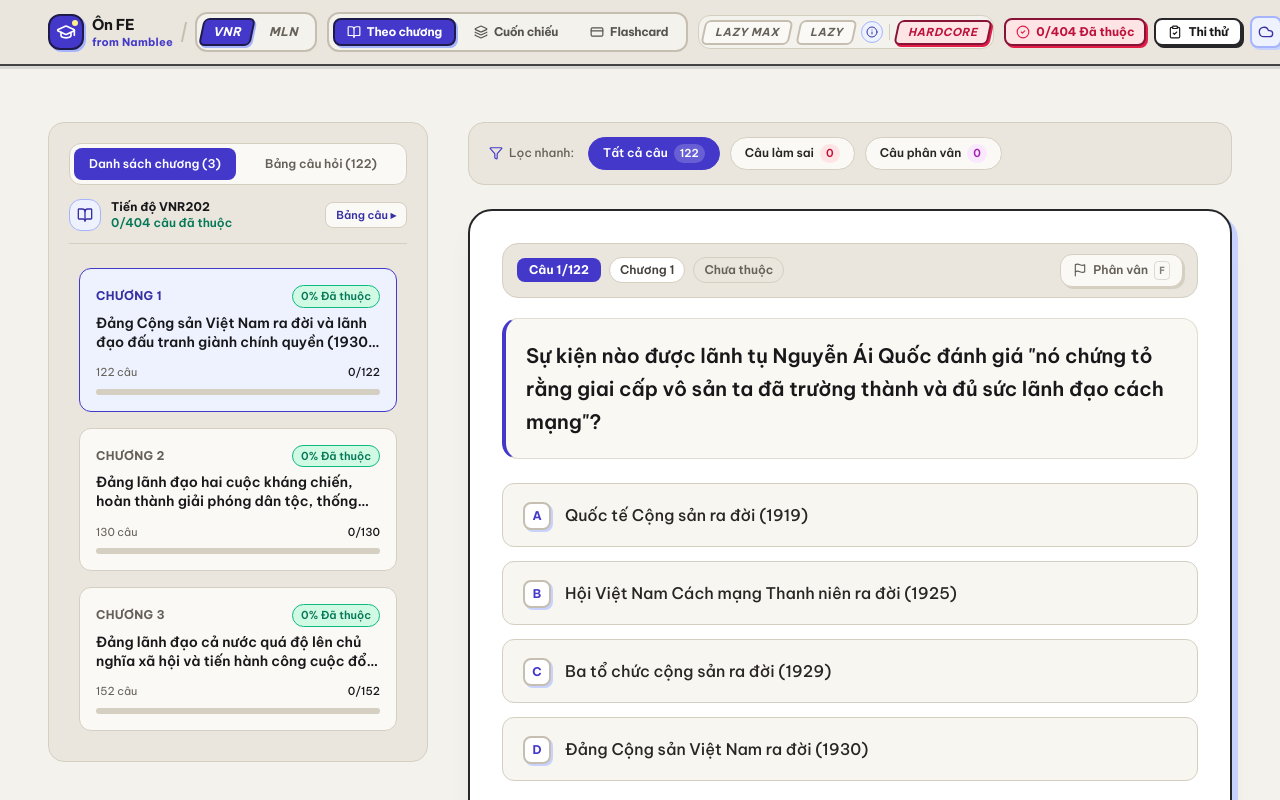
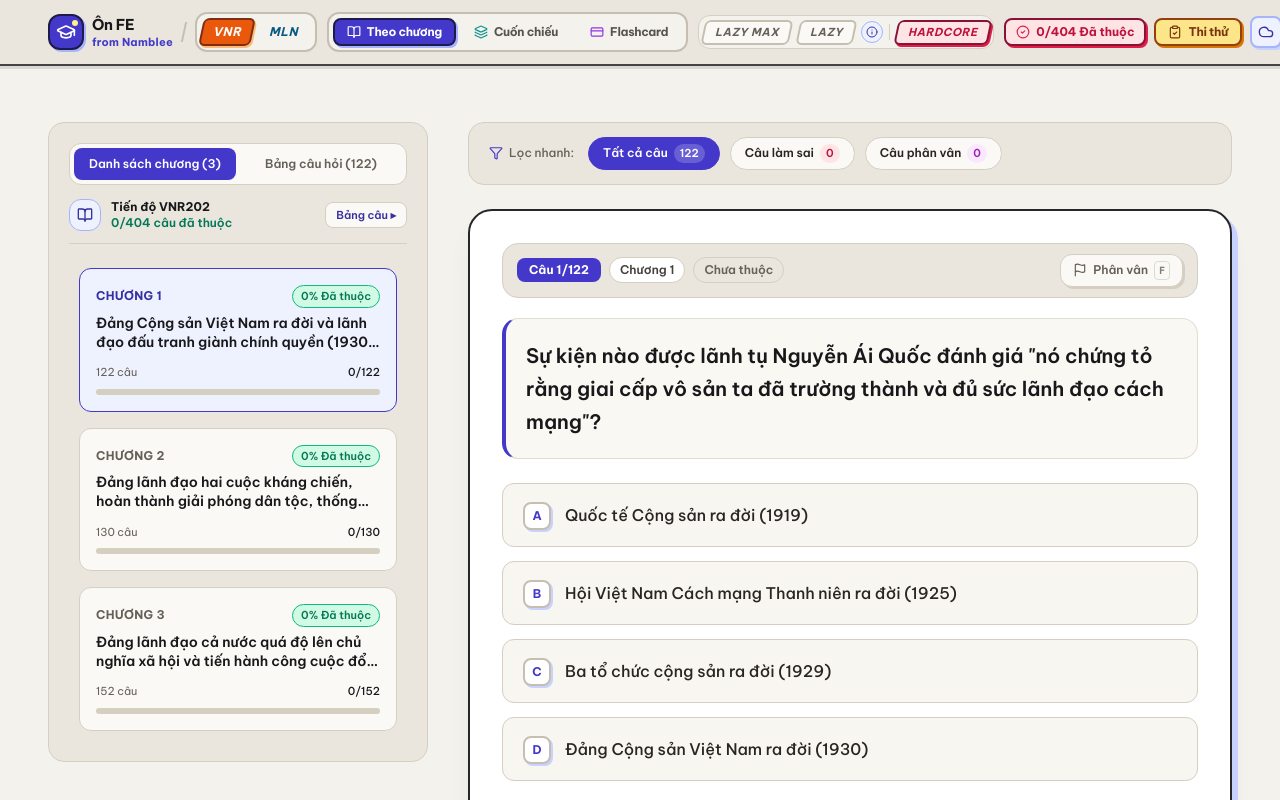
Before and after one commit to namlek19/lastFE, a React (Vite) app: page / in a window 1280 px wide. Shown: the top 800 px of the page. Built offline with nearby package versions, Linux system fonts and the light colour scheme.

Commit message:
go go go go

```diff
--- a/src/components/Header.tsx
+++ b/src/components/Header.tsx
@@ -33,15 +33,92 @@ const MODE_TABS: {
   id: StudyMode;
   label: string;
   Icon: React.ComponentType<{ className?: string }>;
+  activePlateClass: string;
+  inactiveClass: string;
+  mobileInactiveClass: string;
+  inactiveIconClass: string;
+  accentFill: string;
+  smokeTint: string;
+  sparkleFill: string;
 }[] = [
-  { id: 'chapter', label: 'Theo chương', Icon: BookOpen },
-  { id: 'rolling', label: 'Cuốn chiếu', Icon: Layers },
-  { id: 'flashcard', label: 'Flashcard', Icon: CreditCard },
+  {
+    id: 'chapter',
+    label: 'Theo chương',
+    Icon: BookOpen,
+    activePlateClass:
+      'border-[#1E1B4B] bg-[#4338CA] shadow-[2px_2px_0_0_#A5B4FC] dark:border-[#A5B4FC] dark:bg-[#4338CA] dark:shadow-[2px_2px_0_0_#312E81]',
+    inactiveClass:
+      'border-transparent text-[#57534E] hover:border-[#A5B4FC] hover:bg-[#EEF2FF] hover:text-[#3730A3] dark:text-[#9CA39B] dark:hover:border-[#818CF8]/60 dark:hover:bg-[#312E81]/35 dark:hover:text-[#A5B4FC]',
+    mobileInactiveClass:
+      'border-[#C6BEB0] bg-[#FAF9F5] text-[#57534E] shadow-[2px_2px_0_0_#D5CFC2] hover:border-[#A5B4FC] hover:bg-[#EEF2FF] hover:text-[#3730A3] dark:border-[#2C302B] dark:bg-[#1C1F1C] dark:text-[#9CA39B] dark:shadow-[2px_2px_0_0_#0A0B0A] dark:hover:border-[#818CF8]/60 dark:hover:bg-[#312E81]/35 dark:hover:text-[#A5B4FC]',
+    inactiveIconClass: 'text-[#4338CA] dark:text-[#818CF8]',
+    accentFill: '#4338CA',
+    smokeTint: '#C7D2FE',
+    sparkleFill: '#6366F1',
+  },
+  {
+    id: 'rolling',
+    label: 'Cuốn chiếu',
+    Icon: Layers,
+    activePlateClass:
+      'border-[#134E4A] bg-[#0D9488] shadow-[2px_2px_0_0_#5EEAD4] dark:border-[#5EEAD4] dark:bg-[#0D9488] dark:shadow-[2px_2px_0_0_#115E59]',
+    inactiveClass:
+      'border-transparent text-[#57534E] hover:border-[#5EEAD4] hover:bg-[#CCFBF1] hover:text-[#0F766E] dark:text-[#9CA39B] dark:hover:border-[#2DD4BF]/60 dark:hover:bg-[#134E4A]/45 dark:hover:text-[#5EEAD4]',
+    mobileInactiveClass:
+      'border-[#C6BEB0] bg-[#FAF9F5] text-[#57534E] shadow-[2px_2px_0_0_#D5CFC2] hover:border-[#5EEAD4] hover:bg-[#CCFBF1] hover:text-[#0F766E] dark:border-[#2C302B] dark:bg-[#1C1F1C] dark:text-[#9CA39B] dark:shadow-[2px_2px_0_0_#0A0B0A] dark:hover:border-[#2DD4BF]/60 dark:hover:bg-[#134E4A]/45 dark:hover:text-[#5EEAD4]',
+    inactiveIconClass: 'text-[#0D9488] dark:text-[#2DD4BF]',
+    accentFill: '#0D9488',
+    smokeTint: '#99F6E4',
+    sparkleFill: '#14B8A6',
+  },
+  {
+    id: 'flashcard',
+    label: 'Flashcard',
+    Icon: CreditCard,
+    activePlateClass:
+      'border-[#4C1D95] bg-[#9333EA] shadow-[2px_2px_0_0_#D8B4FE] dark:border-[#D8B4FE] dark:bg-[#9333EA] dark:shadow-[2px_2px_0_0_#581C87]',
+    inactiveClass:
+      'border-transparent text-[#57534E] hover:border-[#D8B4FE] hover:bg-[#F3E8FF] hover:text-[#7E22CE] dark:text-[#9CA39B] dark:hover:border-[#C084FC]/60 dark:hover:bg-[#581C87]/45 dark:hover:text-[#E9D5FF]',
+    mobileInactiveClass:
+      'border-[#C6BEB0] bg-[#FAF9F5] text-[#57534E] shadow-[2px_2px_0_0_#D5CFC2] hover:border-[#D8B4FE] hover:bg-[#F3E8FF] hover:text-[#7E22CE] dark:border-[#2C302B] dark:bg-[#1C1F1C] dark:text-[#9CA39B] dark:shadow-[2px_2px_0_0_#0A0B0A] dark:hover:border-[#C084FC]/60 dark:hover:bg-[#581C87]/45 dark:hover:text-[#E9D5FF]',
+    inactiveIconClass: 'text-[#9333EA] dark:text-[#C084FC]',
+    accentFill: '#9333EA',
+    smokeTint: '#E9D5FF',
+    sparkleFill: '#C084FC',
+  },
 ];
 
-const SUBJECT_ITEMS: { id: SubjectId; shortCode: string }[] = [
-  { id: 'vnr202', shortCode: 'VNR' },
-  { id: 'mln131', shortCode: 'MLN' },
+const SUBJECT_ITEMS: {
+  id: SubjectId;
+  shortCode: string;
+  activeClass: string;
+  inactiveClass: string;
+  accentFill: string;
+  smokeTint: string;
+  sparkleFill: string;
+}[] = [
+  {
+    id: 'vnr202',
+    shortCode: 'VNR',
+    activeClass:
+      'border-[#7C2D12] bg-[#EA580C] text-white shadow-[2px_2px_0_0_#FDBA74] hover:bg-[#C2410C] dark:border-[#FDBA74] dark:bg-[#EA580C] dark:text-white dark:shadow-[2px_2px_0_0_#9A3412] dark:hover:bg-[#C2410C]',
+    inactiveClass:
+      'border-transparent bg-transparent text-[#9A3412] hover:border-[#FB923C] hover:bg-[#FFF7ED] hover:text-[#C2410C] dark:text-[#FDBA74]/85 dark:hover:border-[#FB923C]/70 dark:hover:bg-[#7C2D12]/40 dark:hover:text-[#FED7AA]',
+    accentFill: '#EA580C',
+    smokeTint: '#FED7AA',
+    sparkleFill: '#F97316',
+  },
+  {
+    id: 'mln131',
+    shortCode: 'MLN',
+    activeClass:
+      'border-[#0C4A6E] bg-[#0284C7] text-white shadow-[2px_2px_0_0_#7DD3FC] hover:bg-[#0369A1] dark:border-[#7DD3FC] dark:bg-[#0284C7] dark:text-white dark:shadow-[2px_2px_0_0_#075985] dark:hover:bg-[#0369A1]',
+    inactiveClass:
+      'border-transparent bg-transparent text-[#075985] hover:border-[#38BDF8] hover:bg-[#E0F2FE] hover:text-[#0369A1] dark:text-[#7DD3FC]/85 dark:hover:border-[#38BDF8]/70 dark:hover:bg-[#0C4A6E]/45 dark:hover:text-[#BAE6FD]',
+    accentFill: '#0284C7',
+    smokeTint: '#BAE6FD',
+    sparkleFill: '#38BDF8',
+  },
 ];
 
 const TIER_BADGE_STYLES: Record<StudyTier, { pill: string; icon: string }> = {
@@ -178,7 +255,7 @@ export const Header: React.FC<HeaderProps> = ({
               aria-label="Chọn môn học"
               className="inline-flex shrink-0 items-center gap-1 overflow-visible rounded-xl border-2 border-[#C6BEB0] bg-[#F4F2EC] p-0.5 dark:border-[#2C302B] dark:bg-[#0F100E] sm:p-1"
             >
-              {SUBJECT_ITEMS.map(({ id, shortCode }) => {
+              {SUBJECT_ITEMS.map(({ id, shortCode, activeClass, inactiveClass, accentFill, smokeTint, sparkleFill }) => {
                 const meta = SUBJECTS[id];
                 const isActive = subject === id;
                 const isBursting = subjectBurst?.id === id;
@@ -198,9 +275,9 @@ export const Header: React.FC<HeaderProps> = ({
                         key={`subj-particles-${id}-${subjectBurst.seq}`}
                         isMiss={false}
                         showShards={true}
-                        accentFill="#4338CA"
-                        smokeTint="#C7D2FE"
-                        sparkleFill="#6366F1"
+                        accentFill={accentFill}
+                        smokeTint={smokeTint}
+                        sparkleFill={sparkleFill}
                         className="pointer-events-none absolute left-1/2 top-1/2 z-0 h-[58px] w-[112px] -translate-x-1/2 -translate-y-1/2 overflow-visible"
                       />
                     )}
@@ -221,9 +298,7 @@ export const Header: React.FC<HeaderProps> = ({
                     >
                       <span
                         className={`inline-flex -skew-x-12 items-center justify-center rounded-md border-2 px-2 py-0.5 text-[11px] font-black italic tracking-wider whitespace-nowrap transition-colors duration-150 sm:px-2.5 sm:py-1 sm:text-xs ${
-                          isActive
-                            ? 'border-[#1E1B4B] bg-[#4338CA] text-white shadow-[2px_2px_0_0_#A5B4FC] hover:bg-[#3730A3] dark:border-[#A5B4FC] dark:bg-[#4338CA] dark:text-white dark:shadow-[2px_2px_0_0_#312E81] dark:hover:bg-[#3730A3]'
-                            : 'border-transparent bg-transparent text-[#656058] hover:border-[#A5B4FC] hover:bg-[#EEF2FF] hover:text-[#3730A3] dark:text-[#9CA39B] dark:hover:border-[#818CF8]/60 dark:hover:bg-[#312E81]/35 dark:hover:text-[#A5B4FC]'
+                          isActive ? activeClass : inactiveClass
                         }`}
                       >
                         <span className="skew-x-12">{shortCode}</span>
@@ -240,7 +315,17 @@ export const Header: React.FC<HeaderProps> = ({
             aria-label="Chế độ học tập"
             className="hidden shrink-0 items-center gap-1 overflow-visible rounded-xl border-2 border-[#C6BEB0] bg-[#F4F2EC] p-1 dark:border-[#2C302B] dark:bg-[#0F100E] lg:flex"
           >
-            {MODE_TABS.map(({ id, label, Icon }) => {
+            {MODE_TABS.map(({
+              id,
+              label,
+              Icon,
+              activePlateClass,
+              inactiveClass,
+              inactiveIconClass,
+              accentFill,
+              smokeTint,
+              sparkleFill,
+            }) => {
               const isActive = mode === id;
               const isBursting = modeBurst?.id === id;
 
@@ -251,9 +336,7 @@ export const Header: React.FC<HeaderProps> = ({
                   onClick={() => handleModeClick(id)}
                   aria-current={isActive ? 'page' : undefined}
                   className={`sakuga-btn group relative inline-flex cursor-pointer items-center justify-center gap-1.5 overflow-visible rounded-lg border-2 py-1 text-xs font-extrabold tracking-tight whitespace-nowrap lg:px-2.5 xl:px-3 2xl:px-3.5 2xl:text-[13px] ${
-                    isActive
-                      ? 'border-transparent text-white'
-                      : 'border-transparent text-[#57534E] hover:border-[#A5B4FC] hover:bg-[#EEF2FF] hover:text-[#3730A3] dark:text-[#9CA39B] dark:hover:border-[#818CF8]/55 dark:hover:bg-[#312E81]/30 dark:hover:text-[#A5B4FC]'
+                    isActive ? 'border-transparent text-white' : inactiveClass
                   }`}
                 >
                   {isBursting && modeBurst && (
@@ -261,9 +344,9 @@ export const Header: React.FC<HeaderProps> = ({
                       key={`mode-desktop-particles-${id}-${modeBurst.seq}`}
                       isMiss={false}
                       showShards={false}
-                      accentFill="#4338CA"
-                      smokeTint="#C7D2FE"
-                      sparkleFill="#6366F1"
+                      accentFill={accentFill}
+                      smokeTint={smokeTint}
+                      sparkleFill={sparkleFill}
                       className="pointer-events-none absolute left-1/2 top-1/2 z-0 h-[62px] w-[128px] -translate-x-1/2 -translate-y-1/2 overflow-visible"
                     />
                   )}
@@ -271,10 +354,14 @@ export const Header: React.FC<HeaderProps> = ({
                     <motion.span
                       layoutId="header-mode-active-desktop"
                       transition={{ type: 'spring', stiffness: 460, damping: 30 }}
-                      className="pointer-events-none absolute -inset-[2px] z-[1] rounded-lg border-2 border-[#1E1B4B] bg-[#4338CA] shadow-[2px_2px_0_0_#A5B4FC] dark:border-[#A5B4FC] dark:bg-[#4338CA] dark:shadow-[2px_2px_0_0_#312E81]"
+                      className={`pointer-events-none absolute -inset-[2px] z-[1] rounded-lg border-2 ${activePlateClass}`}
                     />
                   )}
-                  <Icon className="relative z-10 hidden h-3.5 w-3.5 shrink-0 transition-transform duration-150 group-hover:-rotate-6 xl:block" />
+                  <Icon
+                    className={`relative z-10 hidden h-3.5 w-3.5 shrink-0 transition-transform duration-150 group-hover:-rotate-6 xl:block ${
+                      isActive ? 'text-white' : inactiveIconClass
+                    }`}
+                  />
                   <span className="relative z-10">{label}</span>
                 </button>
               );
@@ -329,8 +416,8 @@ export const Header: React.FC<HeaderProps> = ({
                   key={`exam-particles-${examBurstSeq}`}
                   isMiss={false}
                   showShards={true}
-                  accentFill="#4338CA"
-                  smokeTint="#C7D2FE"
+                  accentFill="#EA580C"
+                  smokeTint="#FEF08A"
                   sparkleFill="#FACC15"
                   className="pointer-events-none absolute left-1/2 top-1/2 z-0 h-[60px] w-[118px] -translate-x-1/2 -translate-y-1/2 overflow-visible"
                 />
@@ -342,8 +429,8 @@ export const Header: React.FC<HeaderProps> = ({
                 transition={{ type: 'spring', stiffness: 360, damping: 16 }}
                 className={`relative z-10 inline-flex items-center gap-1.5 rounded-lg border-2 px-2 py-1 text-[11px] font-extrabold tracking-tight whitespace-nowrap transition-colors duration-150 sm:px-2.5 sm:text-xs xl:px-3 ${
                   mode === 'exam'
-                    ? 'border-[#1E1B4B] bg-[#4338CA] text-white shadow-[2px_2px_0_0_#A5B4FC] hover:bg-[#3730A3] dark:border-[#A5B4FC] dark:bg-[#4338CA] dark:text-white dark:shadow-[2px_2px_0_0_#312E81] dark:hover:bg-[#3730A3]'
-                    : 'border-[#27272A] bg-[#FFFFFF] text-[#18181B] shadow-[2px_2px_0_0_#27272A] hover:border-[#4338CA] hover:bg-[#EEF2FF] hover:text-[#3730A3] hover:shadow-[2px_2px_0_0_#A5B4FC] dark:border-[#52525B] dark:bg-[#1E221F] dark:text-[#F5F5F4] dark:shadow-[2px_2px_0_0_#3F3F46] dark:hover:border-[#A5B4FC] dark:hover:bg-[#312E81]/40 dark:hover:text-[#EEF2FF] dark:hover:shadow-[2px_2px_0_0_#312E81]'
+                    ? 'border-[#7C2D12] bg-[#EA580C] text-white shadow-[2px_2px_0_0_#FACC15] hover:bg-[#C2410C] dark:border-[#FEF08A] dark:bg-[#EA580C] dark:text-white dark:shadow-[2px_2px_0_0_#CA8A04] dark:hover:bg-[#C2410C]'
+                    : 'border-[#92400E] bg-[#FDE68A] text-[#78350F] shadow-[2px_2px_0_0_#D97706] hover:border-[#78350F] hover:bg-[#FCD34D] hover:text-[#451A03] dark:border-[#FBBF24] dark:bg-[#78350F]/75 dark:text-[#FEF3C7] dark:shadow-[2px_2px_0_0_#D97706] dark:hover:bg-[#92400E] dark:hover:text-white'
                 }`}
               >
                 <ClipboardCheck className="hidden h-3.5 w-3.5 shrink-0 transition-transform duration-150 group-hover:-rotate-6 group-hover:scale-110 sm:block lg:hidden xl:block" />
@@ -399,7 +486,17 @@ export const Header: React.FC<HeaderProps> = ({
           aria-label="Chế độ học tập"
           className="grid grid-cols-3 gap-1.5 overflow-visible border-t border-[#D5CFC2]/80 py-2 dark:border-[#262925] lg:hidden"
         >
-          {MODE_TABS.map(({ id, label, Icon }) => {
+          {MODE_TABS.map(({
+            id,
+            label,
+            Icon,
+            activePlateClass,
+            mobileInactiveClass,
+            inactiveIconClass,
+            accentFill,
+            smokeTint,
+            sparkleFill,
+          }) => {
             const isActive = mode === id;
             const isBursting = modeBurst?.id === id;
 
@@ -410,9 +507,7 @@ export const Header: React.FC<HeaderProps> = ({
                 onClick={() => handleModeClick(id)}
                 aria-current={isActive ? 'page' : undefined}
                 className={`sakuga-btn group relative inline-flex cursor-pointer items-center justify-center gap-1.5 overflow-visible rounded-lg border-2 px-1.5 py-1.5 text-xs font-extrabold tracking-tight whitespace-nowrap sm:px-2.5 sm:text-[13px] ${
-                  isActive
-                    ? 'border-transparent text-white'
-                    : 'border-[#C6BEB0] bg-[#FAF9F5] text-[#57534E] shadow-[2px_2px_0_0_#D5CFC2] hover:border-[#A5B4FC] hover:bg-[#EEF2FF] hover:text-[#3730A3] dark:border-[#2C302B] dark:bg-[#1C1F1C] dark:text-[#9CA39B] dark:shadow-[2px_2px_0_0_#0A0B0A] dark:hover:border-[#818CF8]/55 dark:hover:bg-[#312E81]/30 dark:hover:text-[#A5B4FC]'
+                  isActive ? 'border-transparent text-white' : mobileInactiveClass
                 }`}
               >
                 {isBursting && modeBurst && (
@@ -420,9 +515,9 @@ export const Header: React.FC<HeaderProps> = ({
                     key={`mode-mobile-particles-${id}-${modeBurst.seq}`}
                     isMiss={false}
                     showShards={false}
-                    accentFill="#4338CA"
-                    smokeTint="#C7D2FE"
-                    sparkleFill="#6366F1"
+                    accentFill={accentFill}
+                    smokeTint={smokeTint}
+                    sparkleFill={sparkleFill}
                     className="pointer-events-none absolute left-1/2 top-1/2 z-0 h-[62px] w-[124px] -translate-x-1/2 -translate-y-1/2 overflow-visible"
                   />
                 )}
@@ -430,10 +525,14 @@ export const Header: React.FC<HeaderProps> = ({
                   <motion.span
                     layoutId="header-mode-active-mobile"
                     transition={{ type: 'spring', stiffness: 460, damping: 30 }}
-                    className="pointer-events-none absolute -inset-[2px] z-[1] rounded-lg border-2 border-[#1E1B4B] bg-[#4338CA] shadow-[2px_2px_0_0_#A5B4FC] dark:border-[#A5B4FC] dark:bg-[#4338CA] dark:shadow-[2px_2px_0_0_#312E81]"
+                    className={`pointer-events-none absolute -inset-[2px] z-[1] rounded-lg border-2 ${activePlateClass}`}
                   />
                 )}
-                <Icon className="relative z-10 hidden h-3.5 w-3.5 shrink-0 transition-transform duration-150 group-hover:-rotate-6 sm:block" />
+                <Icon
+                  className={`relative z-10 hidden h-3.5 w-3.5 shrink-0 transition-transform duration-150 group-hover:-rotate-6 sm:block ${
+                    isActive ? 'text-white' : inactiveIconClass
+                  }`}
+                />
                 <span className="relative z-10 truncate">{label}</span>
               </button>
             );
--- a/src/components/SakugaBorderFire.tsx
+++ b/src/components/SakugaBorderFire.tsx
@@ -7,6 +7,8 @@ export interface SakugaBorderFireProps {
   radius?: number;
   /** Compact sizing for narrow sidebar chapter cards. */
   compact?: boolean;
+  /** Ultra-compact flame outline for inline CTA buttons. */
+  mini?: boolean;
 }
 
 interface PerimeterPoint {
@@ -247,6 +249,7 @@ export const SakugaBorderFire: React.FC<SakugaBorderFireProps> = ({
   percent,
   radius = 16,
   compact = false,
+  mini = false,
 }) => {
   const clampedPct = clampPercent(percent);
   const active = clampedPct >= 50;
@@ -282,8 +285,8 @@ export const SakugaBorderFire: React.FC<SakugaBorderFireProps> = ({
     const ctx = canvas.getContext('2d');
     if (!ctx) return;
 
-    const pad = compact ? 12 : 16;
-    const sampleCount = compact ? 140 : 190;
+    const pad = mini ? 7 : compact ? 12 : 16;
+    const sampleCount = mini ? 84 : compact ? 140 : 190;
 
     let width = host.clientWidth;
     let height = host.clientHeight;
@@ -353,8 +356,12 @@ export const SakugaBorderFire: React.FC<SakugaBorderFireProps> = ({
       }
 
       // Curtain thickness scales smoothly with % while keeping comfortable margin inside pad
-      const baseMaxH = compact ? 5.2 + ratio * 4.4 : 6.4 + ratio * 5.8;
-      const maxWaveH = Math.min(pad - 2.5, baseMaxH * surgeBoost);
+      const baseMaxH = mini
+        ? 2.4 + ratio * 2.0
+        : compact
+          ? 5.2 + ratio * 4.4
+          : 6.4 + ratio * 5.8;
+      const maxWaveH = Math.min(pad - (mini ? 1.5 : 2.5), baseMaxH * surgeBoost);
 
       // Clip interior of the card using evenodd rule so the fire sheet hugs flush outside border
       ctx.save();
@@ -376,7 +383,7 @@ export const SakugaBorderFire: React.FC<SakugaBorderFireProps> = ({
           phaseOffset: 0,
           fillStyle: 'rgba(194, 65, 12, 0.62)',
           shadowColor: 'rgba(234, 88, 12, 0.7)',
-          shadowBlur: compact ? 5 : 8,
+          shadowBlur: mini ? 3.5 : compact ? 5 : 8,
         },
         {
           heightScale: 0.86,
@@ -415,11 +422,13 @@ export const SakugaBorderFire: React.FC<SakugaBorderFireProps> = ({
           // Subtle tangential wind curl on tall wave crests
           const tanX = -pt.ny;
           const tanY = pt.nx;
+          const curlScale = mini ? 0.55 : 1;
           const curl =
             (Math.sin(u * TAU * 9 - t * 3.9 + layer.phaseOffset) * 1.7 +
               Math.cos(u * TAU * 17 + t * 4.8) * 0.8) *
             wave *
-            (0.45 + ratio * 0.55);
+            (0.45 + ratio * 0.55) *
+            curlScale;
 
           layerPoints[i].x = pt.px + dirX * disp + tanX * curl;
           layerPoints[i].y = pt.py + dirY * disp + tanY * curl;
@@ -438,16 +447,21 @@ export const SakugaBorderFire: React.FC<SakugaBorderFireProps> = ({
 
       // Floating warm ember sparks drifting off the highest flame crests
       if (!prefersReduced && ratio > 0.1) {
-        const emberCount = compact ? Math.round(5 + ratio * 5) : Math.round(8 + ratio * 9);
+        const emberCount = mini
+          ? Math.round(2 + ratio * 3)
+          : compact
+            ? Math.round(5 + ratio * 5)
+            : Math.round(8 + ratio * 9);
         for (let e = 0; e < emberCount; e++) {
           const cycle = (t * 1.15 + e * 0.27) % 1;
           const u = (e + 0.5) / emberCount + Math.sin(e * 4.1) * 0.02;
           const pt = sampleRoundedRectPerimeter(u, pad, pad, width, height, radius);
           const crestH = computeWaveHeight(u, t - cycle * 0.25, 0.42) * maxWaveH;
-          const dist = crestH * 0.8 + 1.2 + cycle * (compact ? 4 : 5.5);
-          const ex = pt.px + pt.nx * dist + Math.sin(cycle * 7 + e * 2.3) * 2;
-          const ey = pt.py + pt.ny * dist - cycle * (compact ? 2.8 : 4);
-          const er = Math.max(0.65, (1 - cycle) * (isMax ? 1.7 : 1.35));
+          const dist = crestH * 0.8 + (mini ? 0.8 : 1.2) + cycle * (mini ? 2.5 : compact ? 4 : 5.5);
+          const ex = pt.px + pt.nx * dist + Math.sin(cycle * 7 + e * 2.3) * (mini ? 1.1 : 2);
+          const ey = pt.py + pt.ny * dist - cycle * (mini ? 2.5 : compact ? 2.8 : 4);
+          const maxEr = mini ? 1.05 : isMax ? 1.7 : 1.35;
+          const er = Math.max(mini ? 0.5 : 0.65, (1 - cycle) * maxEr);
           ctx.beginPath();
           ctx.arc(ex, ey, er, 0, TAU);
           ctx.fillStyle = cycle < 0.42 ? '#FEF08A' : isMax && e % 4 === 0 ? '#6EE7B7' : '#FB923C';
@@ -455,8 +469,8 @@ export const SakugaBorderFire: React.FC<SakugaBorderFireProps> = ({
         }
       }
 
-      // Crisp 4-point anime star sparkles at >= 80% & 100%
-      if (curPct >= 80) {
+      // Crisp 4-point anime star sparkles at >= 80% & 100% (disabled on mini button outlines)
+      if (!mini && curPct >= 80) {
         const starCount = isMax ? (compact ? 5 : 8) : compact ? 2 : 4;
         for (let s = 0; s < starCount; s++) {
           const u = (s + 0.22) / starCount;
@@ -593,11 +607,11 @@ export const SakugaBorderFire: React.FC<SakugaBorderFireProps> = ({
       document.removeEventListener('visibilitychange', handleVisibility);
       motionQuery.removeEventListener('change', handleMotionChange);
     };
-  }, [active, compact, radius]);
+  }, [active, compact, mini, radius]);
 
   if (!active) return null;
 
-  const pad = compact ? 12 : 16;
+  const pad = mini ? 7 : compact ? 12 : 16;
 
   return (
     <canvas
```
Also changed, not shown: src/components/ChapterStudyView.tsx (+8 -2 lines), src/components/FlashcardView.tsx (+12 -3 lines), src/components/RollingStudyView.tsx (+6 -2 lines), 1 other file (tests, documents, lock files or other folders).
